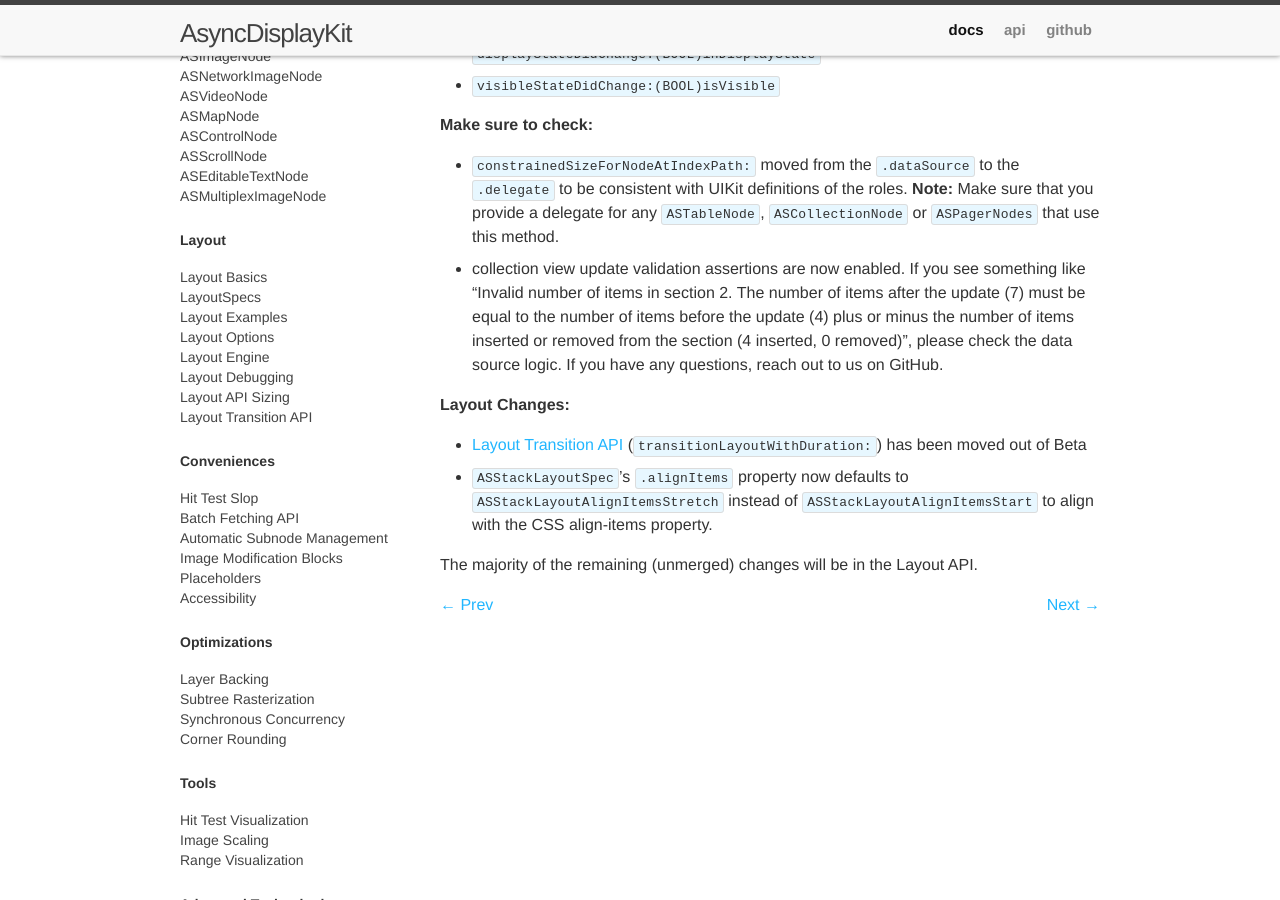
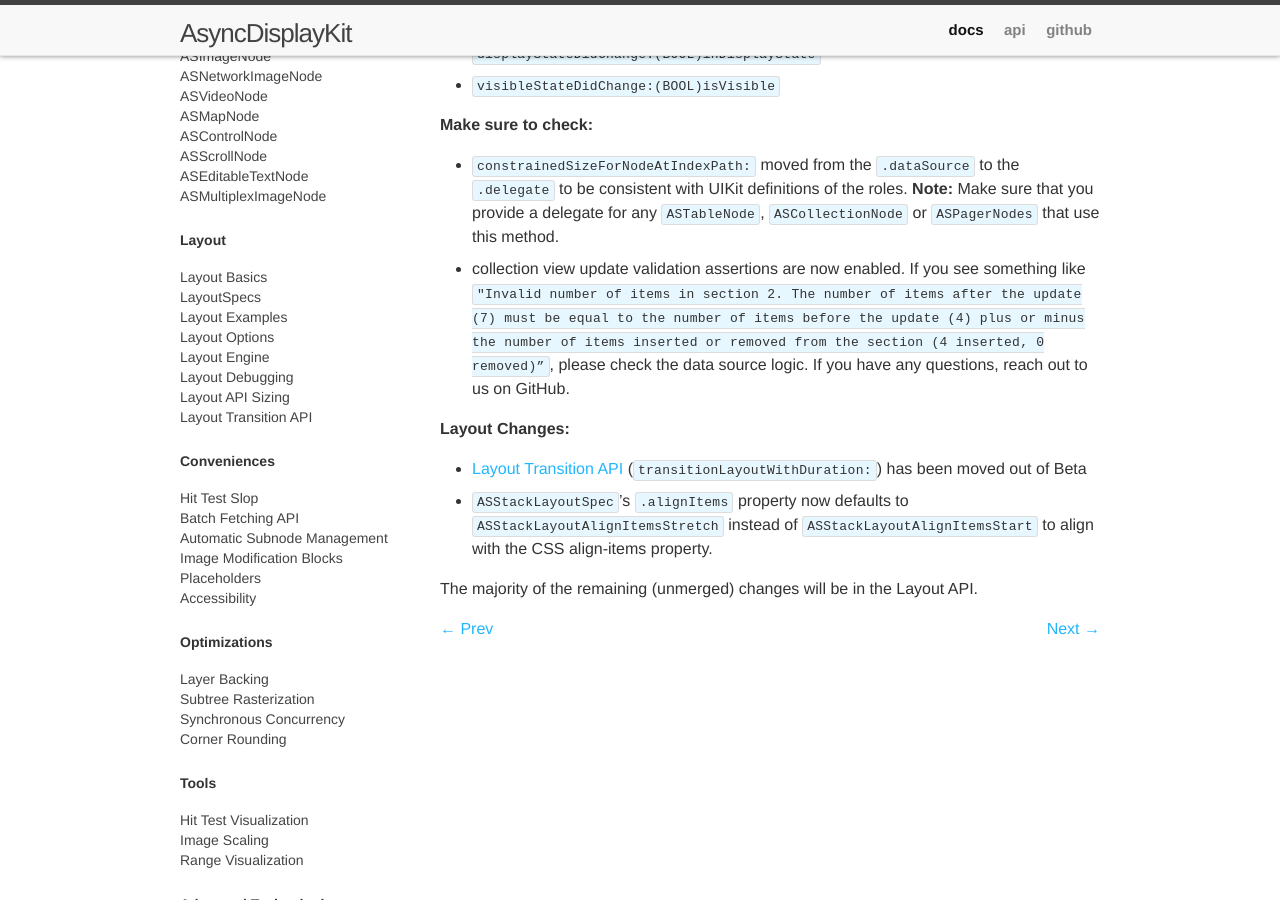
Before and after one commit to AsyncDisplayKit/Documentation, a Jekyll site: the page built from docs/_docs/upgrading.md, in a window 1280 px wide and 900 px high, scrolled down 594 px. Built offline with Jekyll 4.4.1, drawn with Linux system fonts in a browser that asks for light colours; Markdown is read by kramdown in place of the engine named in the settings; comment, search, counter and statistics services are not loaded.

```diff
--- a/docs/_docs/upgrading.md
+++ b/docs/_docs/upgrading.md
@@ -30,7 +30,7 @@ These new methods replace the following:
 **Make sure to check:**
 
 - `constrainedSizeForNodeAtIndexPath:` moved from the `.dataSource` to the `.delegate` to be consistent with UIKit definitions of the roles. **Note:** Make sure that you provide a delegate for any `ASTableNode`, `ASCollectionNode` or `ASPagerNodes` that use this method.
-- collection view update validation assertions are now enabled. If you see something like "Invalid number of items in section 2. The number of items after the update (7) must be equal to the number of items before the update (4) plus or minus the number of items inserted or removed from the section (4 inserted, 0 removed)”, please check the data source logic. If you have any questions, reach out to us on GitHub.
+- collection view update validation assertions are now enabled. If you see something like `"Invalid number of items in section 2. The number of items after the update (7) must be equal to the number of items before the update (4) plus or minus the number of items inserted or removed from the section (4 inserted, 0 removed)”`, please check the data source logic. If you have any questions, reach out to us on GitHub.
 
 **Layout Changes:**
 
```
